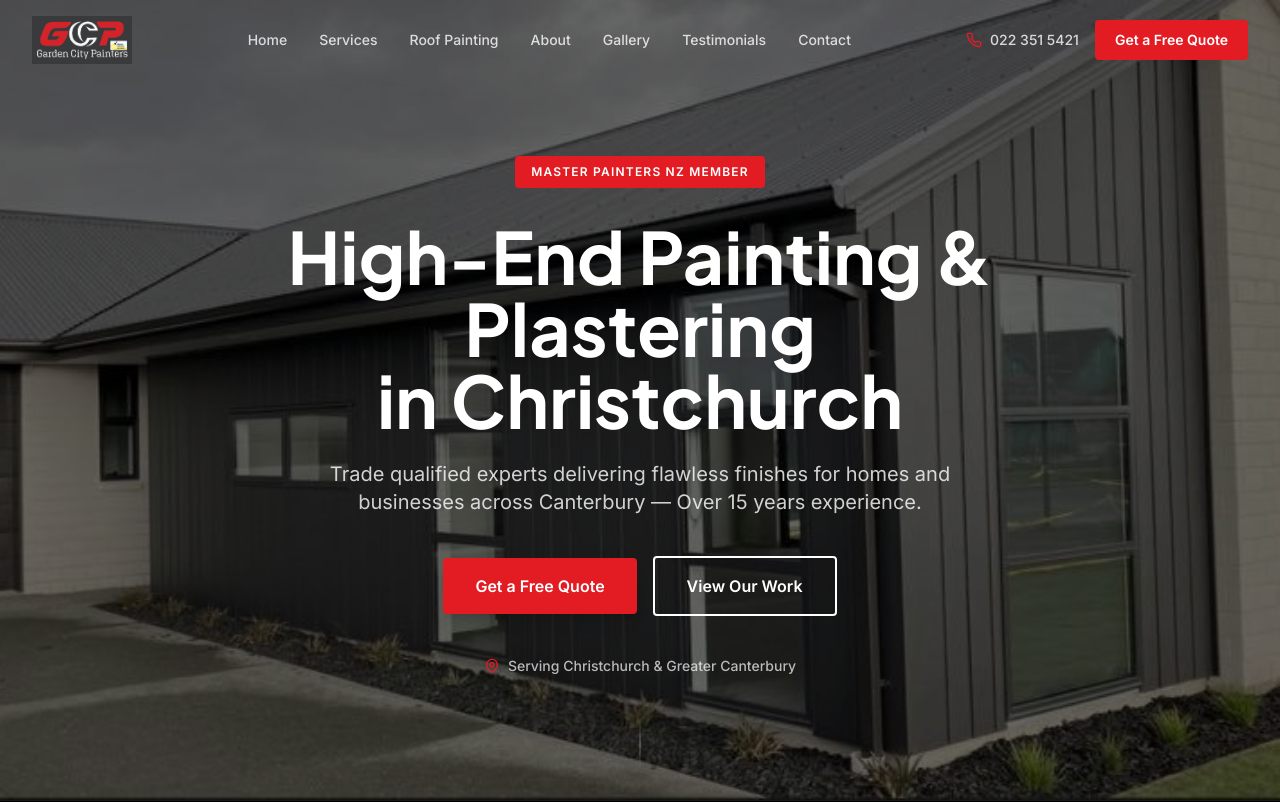
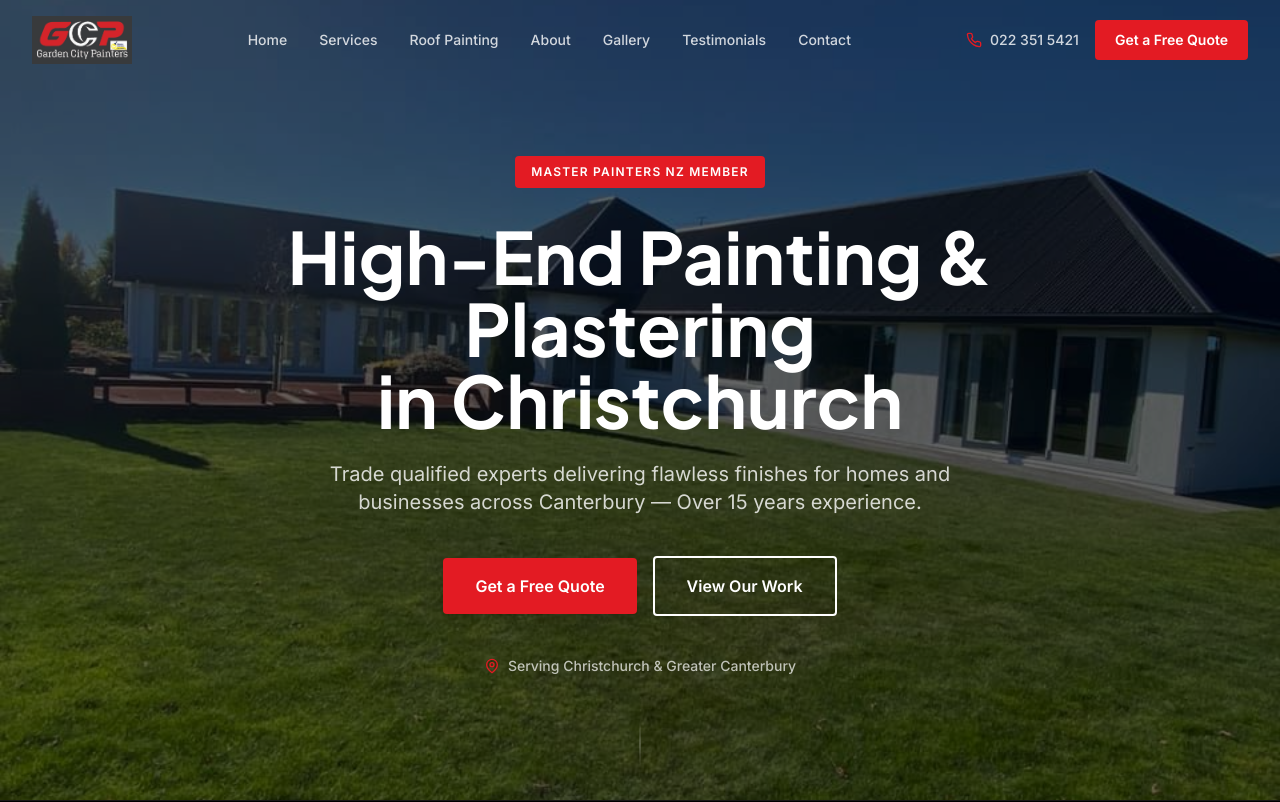
Before and after one commit to anu-ahuja-88/garden-city-painters, a Next.js app: page / in a window 1280 px wide. Shown: the top 802 px of the page. Built offline with nearby package versions, Linux system fonts and the light colour scheme.

Commit message:
fix: Update image sources for roof painting and hero section

```diff
--- a/src/app/roof-painting/page.tsx
+++ b/src/app/roof-painting/page.tsx
@@ -55,7 +55,7 @@ export default function RoofPaintingPage() {
               <div className="relative">
                 <div className="aspect-[4/3] rounded-2xl overflow-hidden shadow-2xl">
                   <img
-                    src="https://images.unsplash.com/photo-1632759162353-066e4a2e584a?auto=format&fit=crop&w=1200&q=80"
+                    src="/gallery/roof-painting-restoration-christchurch.png"
                     alt="Professional Roof Painting Christchurch"
                     className="w-full h-full object-cover"
                   />
--- a/src/components/HeroSection.tsx
+++ b/src/components/HeroSection.tsx
@@ -23,7 +23,7 @@ export default function HeroSection() {
         <div
           className="absolute inset-0 bg-cover bg-center bg-no-repeat"
           style={{
-            backgroundImage: `url('/gallery/modern-residential-painting-christchurch.png')`,
+            backgroundImage: `url('/gallery/large-residential-painting-canterbury.png')`,
           }}
           role="img"
           aria-label="Freshly painted modern Christchurch home exterior by Garden City Painters"
```
